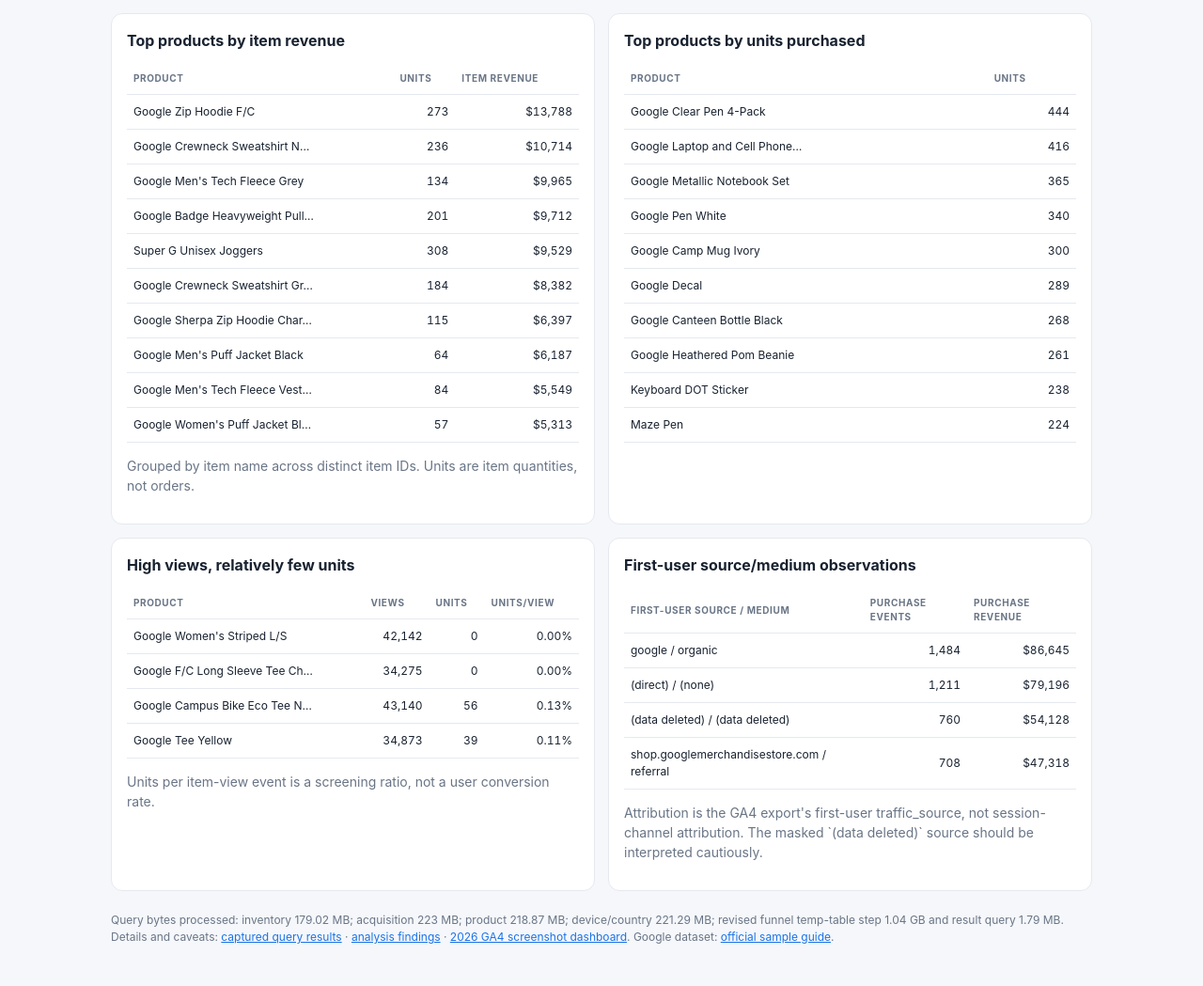
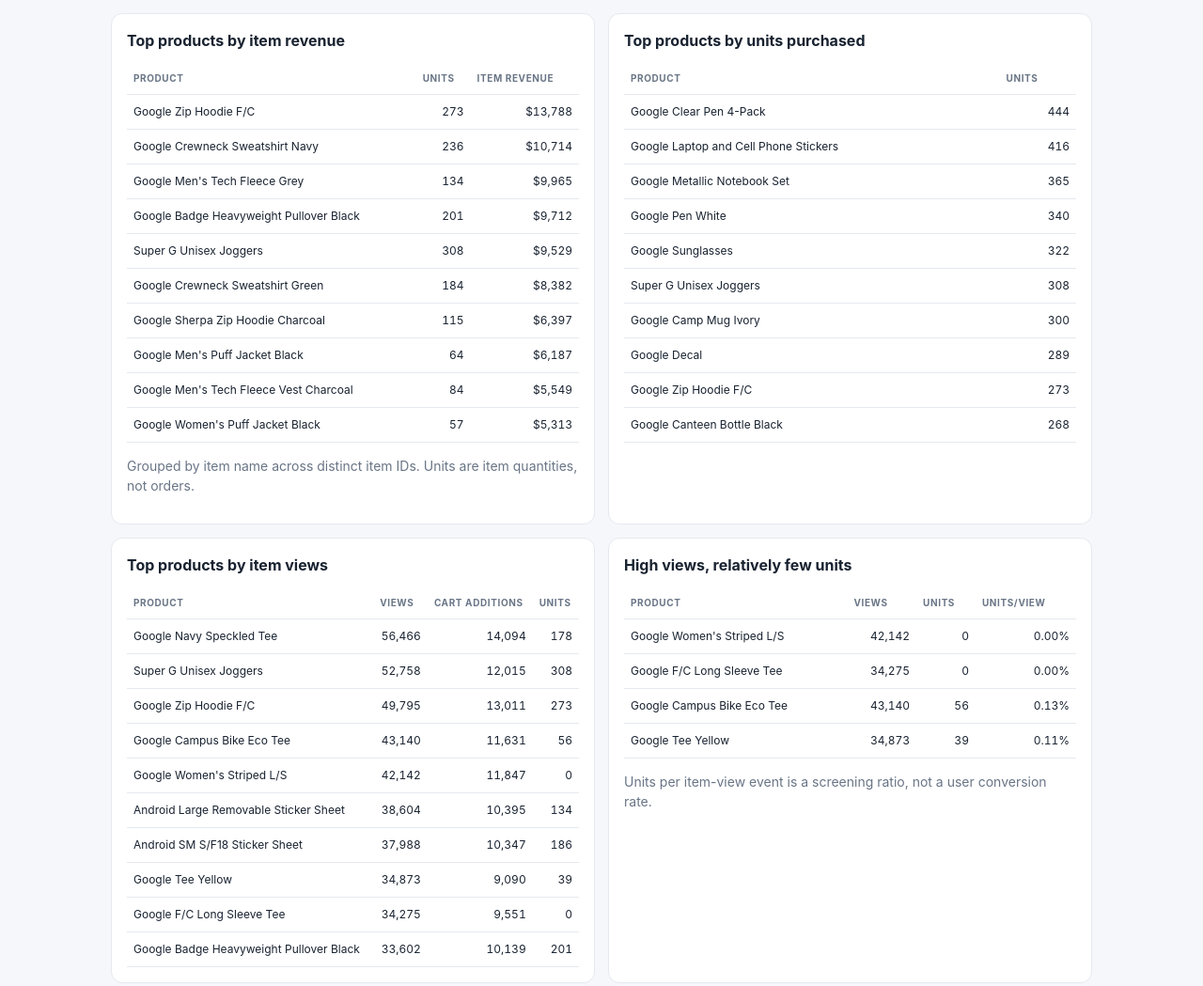
Before and after one commit to mahima68/Google-Merchandise-Store-Analytics, a plain HTML site: page dashboard/bigquery-sample.html in a window 1280 px wide. Shown: the part 1615-2664 px from the top of the page at 94% size. Drawn offline with Linux system fonts and the light colour scheme.

Commit message:
Correct and complete public sample product tables

```diff
--- a/dashboard/bigquery-sample.html
+++ b/dashboard/bigquery-sample.html
@@ -36,13 +36,16 @@
       <tr><td>Desktop</td><td>United States</td><td class="num">69,827</td><td class="num">1,413</td><td class="num">$94,560</td></tr><tr><td>Mobile</td><td>United States</td><td class="num">47,775</td><td class="num">1,029</td><td class="num">$63,522</td></tr><tr><td>Desktop</td><td>India</td><td class="num">14,918</td><td class="num">297</td><td class="num">$18,915</td></tr><tr><td>Desktop</td><td>Canada</td><td class="num">11,904</td><td class="num">263</td><td class="num">$19,932</td></tr><tr><td>Mobile</td><td>India</td><td class="num">10,223</td><td class="num">218</td><td class="num">$14,860</td></tr><tr><td>Mobile</td><td>Canada</td><td class="num">8,217</td><td class="num">196</td><td class="num">$12,242</td></tr><tr><td>Desktop</td><td>United Kingdom</td><td class="num">4,998</td><td class="num">101</td><td class="num">$6,706</td></tr><tr><td>Mobile</td><td>United Kingdom</td><td class="num">3,412</td><td class="num">73</td><td class="num">$4,628</td></tr><tr><td>Desktop</td><td>France</td><td class="num">3,236</td><td class="num">80</td><td class="num">$5,039</td></tr><tr><td>Desktop</td><td>Spain</td><td class="num">2,950</td><td class="num">84</td><td class="num">$4,594</td></tr>
     </tbody></table><p class="muted">Ranked by distinct user count within each segment family.</p></article>
     <article class="card"><h2>Top products by item revenue</h2><table><thead><tr><th>Product</th><th class="num">Units</th><th class="num">Item revenue</th></tr></thead><tbody>
-      <tr><td>Google Zip Hoodie F/C</td><td class="num">273</td><td class="num">$13,788</td></tr><tr><td>Google Crewneck Sweatshirt N…</td><td class="num">236</td><td class="num">$10,714</td></tr><tr><td>Google Men's Tech Fleece Grey</td><td class="num">134</td><td class="num">$9,965</td></tr><tr><td>Google Badge Heavyweight Pull…</td><td class="num">201</td><td class="num">$9,712</td></tr><tr><td>Super G Unisex Joggers</td><td class="num">308</td><td class="num">$9,529</td></tr><tr><td>Google Crewneck Sweatshirt Gr…</td><td class="num">184</td><td class="num">$8,382</td></tr><tr><td>Google Sherpa Zip Hoodie Char…</td><td class="num">115</td><td class="num">$6,397</td></tr><tr><td>Google Men's Puff Jacket Black</td><td class="num">64</td><td class="num">$6,187</td></tr><tr><td>Google Men's Tech Fleece Vest…</td><td class="num">84</td><td class="num">$5,549</td></tr><tr><td>Google Women's Puff Jacket Bl…</td><td class="num">57</td><td class="num">$5,313</td></tr>
+      <tr><td>Google Zip Hoodie F/C</td><td class="num">273</td><td class="num">$13,788</td></tr><tr><td>Google Crewneck Sweatshirt Navy</td><td class="num">236</td><td class="num">$10,714</td></tr><tr><td>Google Men's Tech Fleece Grey</td><td class="num">134</td><td class="num">$9,965</td></tr><tr><td>Google Badge Heavyweight Pullover Black</td><td class="num">201</td><td class="num">$9,712</td></tr><tr><td>Super G Unisex Joggers</td><td class="num">308</td><td class="num">$9,529</td></tr><tr><td>Google Crewneck Sweatshirt Green</td><td class="num">184</td><td class="num">$8,382</td></tr><tr><td>Google Sherpa Zip Hoodie Charcoal</td><td class="num">115</td><td class="num">$6,397</td></tr><tr><td>Google Men's Puff Jacket Black</td><td class="num">64</td><td class="num">$6,187</td></tr><tr><td>Google Men's Tech Fleece Vest Charcoal</td><td class="num">84</td><td class="num">$5,549</td></tr><tr><td>Google Women's Puff Jacket Black</td><td class="num">57</td><td class="num">$5,313</td></tr>
     </tbody></table><p class="muted">Grouped by item name across distinct item IDs. Units are item quantities, not orders.</p></article>
     <article class="card"><h2>Top products by units purchased</h2><table><thead><tr><th>Product</th><th class="num">Units</th></tr></thead><tbody>
-      <tr><td>Google Clear Pen 4-Pack</td><td class="num">444</td></tr><tr><td>Google Laptop and Cell Phone…</td><td class="num">416</td></tr><tr><td>Google Metallic Notebook Set</td><td class="num">365</td></tr><tr><td>Google Pen White</td><td class="num">340</td></tr><tr><td>Google Camp Mug Ivory</td><td class="num">300</td></tr><tr><td>Google Decal</td><td class="num">289</td></tr><tr><td>Google Canteen Bottle Black</td><td class="num">268</td></tr><tr><td>Google Heathered Pom Beanie</td><td class="num">261</td></tr><tr><td>Keyboard DOT Sticker</td><td class="num">238</td></tr><tr><td>Maze Pen</td><td class="num">224</td></tr>
+      <tr><td>Google Clear Pen 4-Pack</td><td class="num">444</td></tr><tr><td>Google Laptop and Cell Phone Stickers</td><td class="num">416</td></tr><tr><td>Google Metallic Notebook Set</td><td class="num">365</td></tr><tr><td>Google Pen White</td><td class="num">340</td></tr><tr><td>Google Sunglasses</td><td class="num">322</td></tr><tr><td>Super G Unisex Joggers</td><td class="num">308</td></tr><tr><td>Google Camp Mug Ivory</td><td class="num">300</td></tr><tr><td>Google Decal</td><td class="num">289</td></tr><tr><td>Google Zip Hoodie F/C</td><td class="num">273</td></tr><tr><td>Google Canteen Bottle Black</td><td class="num">268</td></tr>
+    </tbody></table></article>
+    <article class="card"><h2>Top products by item views</h2><table><thead><tr><th>Product</th><th class="num">Views</th><th class="num">Cart additions</th><th class="num">Units</th></tr></thead><tbody>
+      <tr><td>Google Navy Speckled Tee</td><td class="num">56,466</td><td class="num">14,094</td><td class="num">178</td></tr><tr><td>Super G Unisex Joggers</td><td class="num">52,758</td><td class="num">12,015</td><td class="num">308</td></tr><tr><td>Google Zip Hoodie F/C</td><td class="num">49,795</td><td class="num">13,011</td><td class="num">273</td></tr><tr><td>Google Campus Bike Eco Tee</td><td class="num">43,140</td><td class="num">11,631</td><td class="num">56</td></tr><tr><td>Google Women's Striped L/S</td><td class="num">42,142</td><td class="num">11,847</td><td class="num">0</td></tr><tr><td>Android Large Removable Sticker Sheet</td><td class="num">38,604</td><td class="num">10,395</td><td class="num">134</td></tr><tr><td>Android SM S/F18 Sticker Sheet</td><td class="num">37,988</td><td class="num">10,347</td><td class="num">186</td></tr><tr><td>Google Tee Yellow</td><td class="num">34,873</td><td class="num">9,090</td><td class="num">39</td></tr><tr><td>Google F/C Long Sleeve Tee</td><td class="num">34,275</td><td class="num">9,551</td><td class="num">0</td></tr><tr><td>Google Badge Heavyweight Pullover Black</td><td class="num">33,602</td><td class="num">10,139</td><td class="num">201</td></tr>
     </tbody></table></article>
     <article class="card"><h2>High views, relatively few units</h2><table><thead><tr><th>Product</th><th class="num">Views</th><th class="num">Units</th><th class="num">Units/view</th></tr></thead><tbody>
-      <tr><td>Google Women's Striped L/S</td><td class="num">42,142</td><td class="num">0</td><td class="num">0.00%</td></tr><tr><td>Google F/C Long Sleeve Tee Ch…</td><td class="num">34,275</td><td class="num">0</td><td class="num">0.00%</td></tr><tr><td>Google Campus Bike Eco Tee N…</td><td class="num">43,140</td><td class="num">56</td><td class="num">0.13%</td></tr><tr><td>Google Tee Yellow</td><td class="num">34,873</td><td class="num">39</td><td class="num">0.11%</td></tr>
+      <tr><td>Google Women's Striped L/S</td><td class="num">42,142</td><td class="num">0</td><td class="num">0.00%</td></tr><tr><td>Google F/C Long Sleeve Tee</td><td class="num">34,275</td><td class="num">0</td><td class="num">0.00%</td></tr><tr><td>Google Campus Bike Eco Tee</td><td class="num">43,140</td><td class="num">56</td><td class="num">0.13%</td></tr><tr><td>Google Tee Yellow</td><td class="num">34,873</td><td class="num">39</td><td class="num">0.11%</td></tr>
     </tbody></table><p class="muted">Units per item-view event is a screening ratio, not a user conversion rate.</p></article>
     <article class="card"><h2>First-user source/medium observations</h2><table><thead><tr><th>First-user source / medium</th><th class="num">Purchase events</th><th class="num">Purchase revenue</th></tr></thead><tbody>
       <tr><td>google / organic</td><td class="num">1,484</td><td class="num">$86,645</td></tr><tr><td>(direct) / (none)</td><td class="num">1,211</td><td class="num">$79,196</td></tr><tr><td>(data deleted) / (data deleted)</td><td class="num">760</td><td class="num">$54,128</td></tr><tr><td>shop.googlemerchandisestore.com / referral</td><td class="num">708</td><td class="num">$47,318</td></tr></tbody></table><p class="muted">Attribution is the GA4 export's first-user traffic_source, not session-channel attribution. The masked `(data deleted)` source should be interpreted cautiously.</p></article>
```
